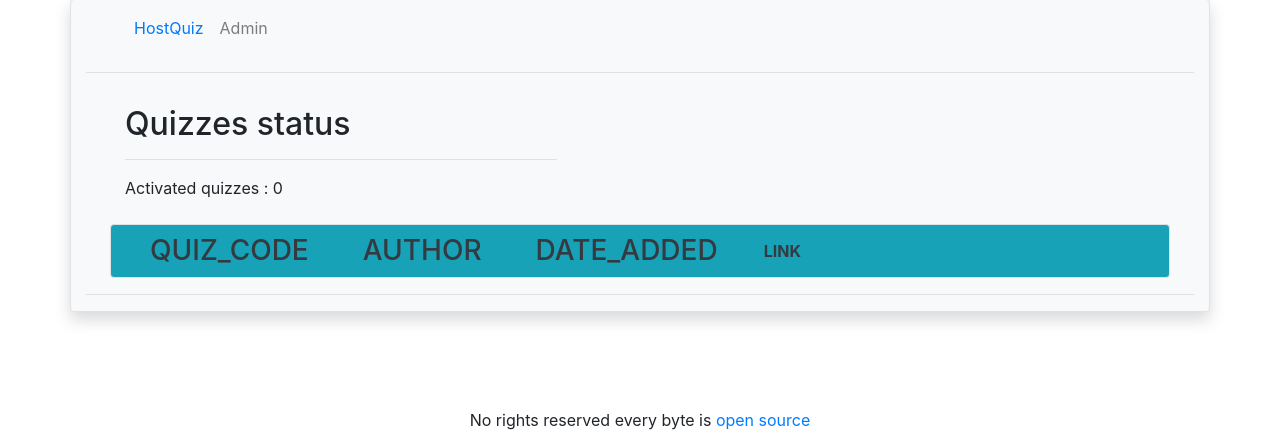
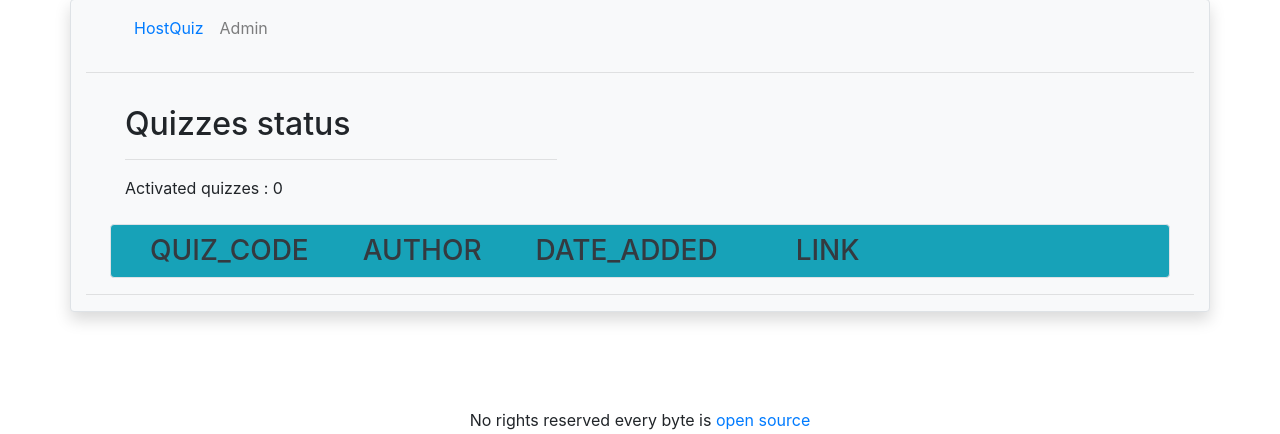
Before and after one commit to sumit-kushwah/wia, a PHP site: page / in a window 1280 px wide. Shown: the part 107-541 px from the top of the page. Run offline with PHP 8.4, Linux system fonts and the light colour scheme; the visitor is signed in with stand-in values (Sample User, id 1); data that the repository does not hold is empty.

Commit message:
connection check

```diff
--- a/index.php
+++ b/index.php
@@ -128,8 +128,8 @@
        <h3 class="ml-4 mt-2">DATE_ADDED</h3>
     </th>
     <th class="col-sm mt-1">
-    <th class="ml-5 mt-2">LINK</h3>
-    </div>
+    <h3 class="ml-5 mt-2">LINK</h3>
+    </th>
 
   </table>
 <hr>
```
